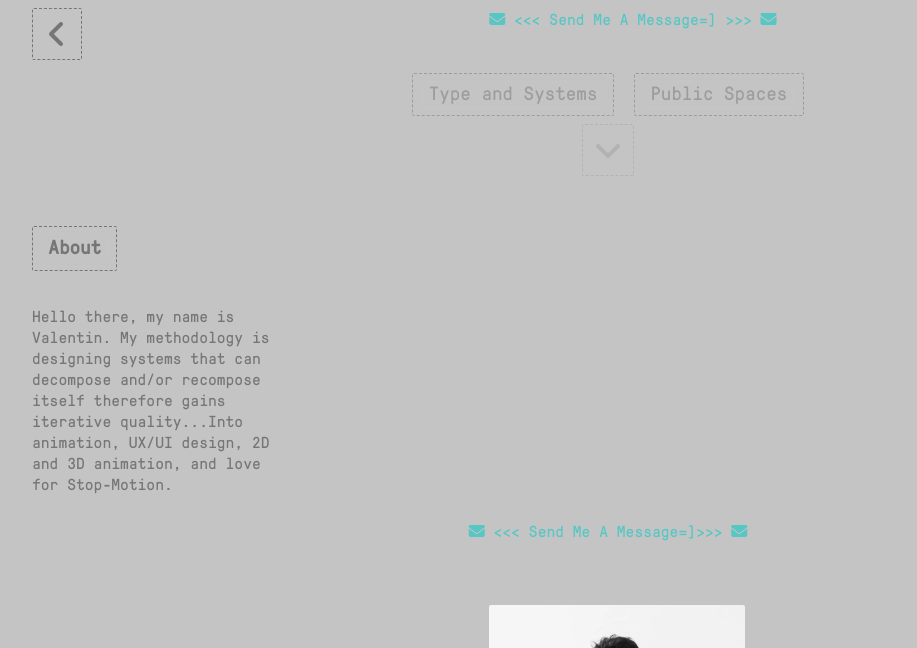
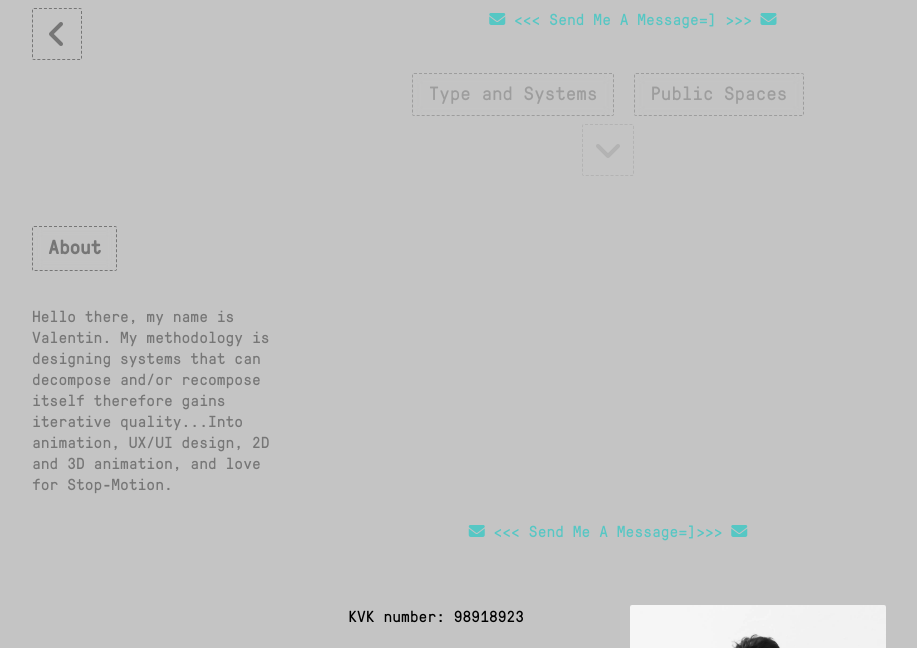
Before and after one commit to MarkerGraphic/Portfolio-Website, a website: page indexa.html in a window 1280 px wide. Shown: the top 648 px of the page, without its empty margins (32-949 px from the left). Drawn offline with Linux system fonts and the light colour scheme; no server answers.

Commit message:
added kvk number

```diff
--- a/indexa.html
+++ b/indexa.html
@@ -78,6 +78,7 @@
             <a href="https://www.linkedin.com/in/bálint-korka-4b46b122a/" target="_blank"><i class="fab fa-linkedin">
                 </i> </a>
         </div>
+        <div><p>KVK number: 98918923</p></div>
 
 
 
```
Also changed, not shown: 1 other file.
